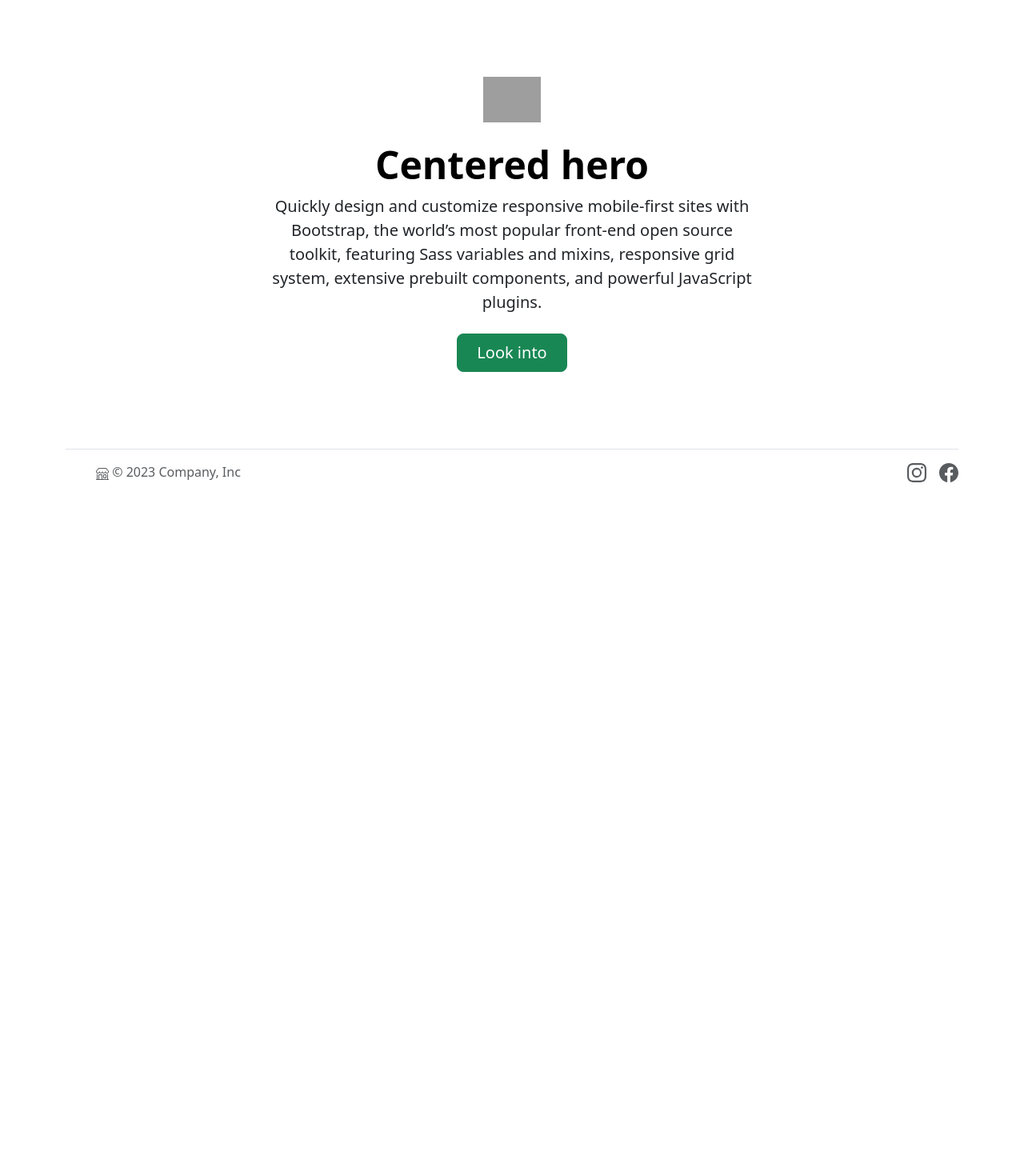
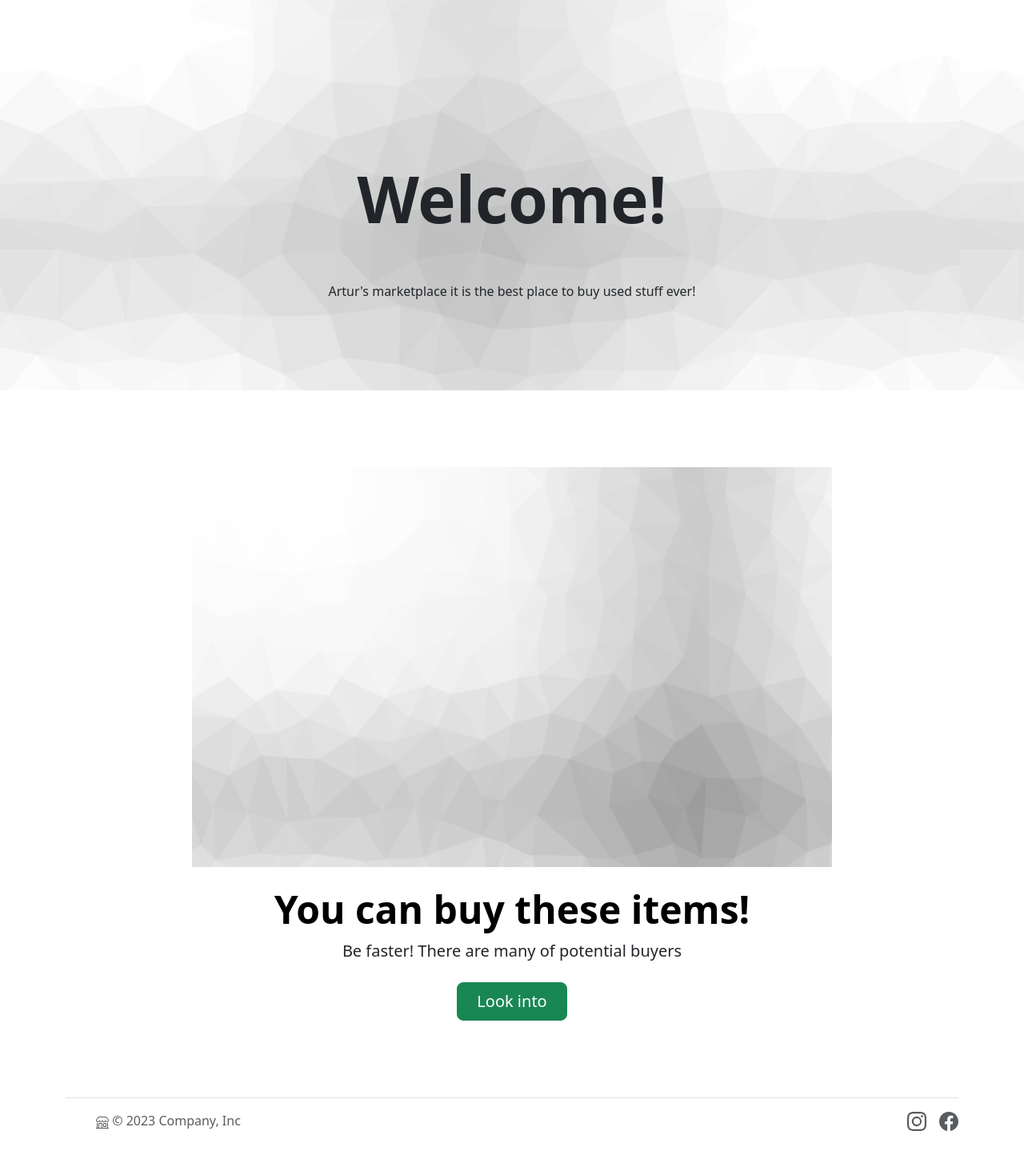
Before and after one commit to ArturrrZ/Project_Commerce_Web, a Flask app: page / in a window 1280 px wide. Shown: the part 75-1529 px from the top of the page at 80% size. Before the commit the page ends 678 px from the top, so only its background shows below. Run offline with Flask 3, Linux system fonts and the light colour scheme; some libraries are stand-ins or nearby versions; grey boxes are pictures that could not be loaded.

Commit message:
home page almost ready

```diff
--- /dev/null
+++ b/static/css/styles.css
@@ -0,0 +1,3 @@
+.welcome {
+    background-image: url('./assets/img/back3.jpg');
+}
--- a/templates/father_template.html
+++ b/templates/father_template.html
@@ -4,11 +4,13 @@
     <meta charset="UTF-8">
     <title>{%block title%}{%endblock%}</title>
     {{ bootstrap.load_css() }}
+    {%block style%}
+    {%endblock%}
 </head>
 <body>
 {%block header%}
 <div class="container">
-    <header class="d-flex flex-wrap justify-content-center py-3 mb-4 border-bottom">
+    <header class="d-flex flex-wrap justify-content-center py-3  border-bottom">
       <a href="/" class="d-flex align-items-center mb-3 mb-md-0 me-md-auto text-dark text-decoration-none">
         <svg class="me-2" width="40" height="32"><use xlink:href="#bootstrap"></use></svg>
         <span class="fs-3 text-capitalize me-2">
--- a/templates/home.html
+++ b/templates/home.html
@@ -1,16 +1,36 @@
 {%extends  'father_template.html'%}
 {%block title%} Home Page {%endblock%}
+{%block style%}
+    <link rel="stylesheet" href="../static/css/styles.css">
+{%endblock%}
 
 {%block main%}
+
+
+<div class="welcome" style="background-image: url('./static/assets/img/back3.jpg')">
+<div class="container" >
+    <div class="row text-center" style="padding-top: 200px" >
+        <div class="">
+        <h1 class="display-1 fw-bold ">Welcome!</h1>
+            </div>
+        <div class="my-5 pb-5">
+            <p>Artur's marketplace it is the best place to buy used stuff ever!</p>
+        </div>
+    </div>
+</div>
+</div>
+
 <div class="px-4 py-5 my-5 text-center">
-    <img class="d-block mx-auto mb-4" src="/docs/5.3/assets/brand/bootstrap-logo.svg" alt="" width="72" height="57">
-    <h1 class="display-5 fw-bold text-body-emphasis">Centered hero</h1>
+    <img class="d-block mx-auto mb-4" src="./static/assets/img/back.jpg" alt="" width="800" height="500">
+    <h1 class="display-5 fw-bold text-body-emphasis">You can buy these items!</h1>
     <div class="col-lg-6 mx-auto">
-      <p class="lead mb-4">Quickly design and customize responsive mobile-first sites with Bootstrap, the world’s most popular front-end open source toolkit, featuring Sass variables and mixins, responsive grid system, extensive prebuilt components, and powerful JavaScript plugins.</p>
+      <p class="lead mb-4">Be faster! There are many of potential buyers</p>
       <div class="d-grid gap-2 d-sm-flex justify-content-sm-center">
         <button type="button" class="btn btn-success btn-lg px-4 gap-3">Look into</button>
 
       </div>
     </div>
   </div>
+
+
 {%endblock%}
```
Also changed, not shown: static/assets/img/back.jpg (added), static/assets/img/back2.jpg (added), static/assets/img/back3.jpg (added), static/assets/img/background.jpg (added).
